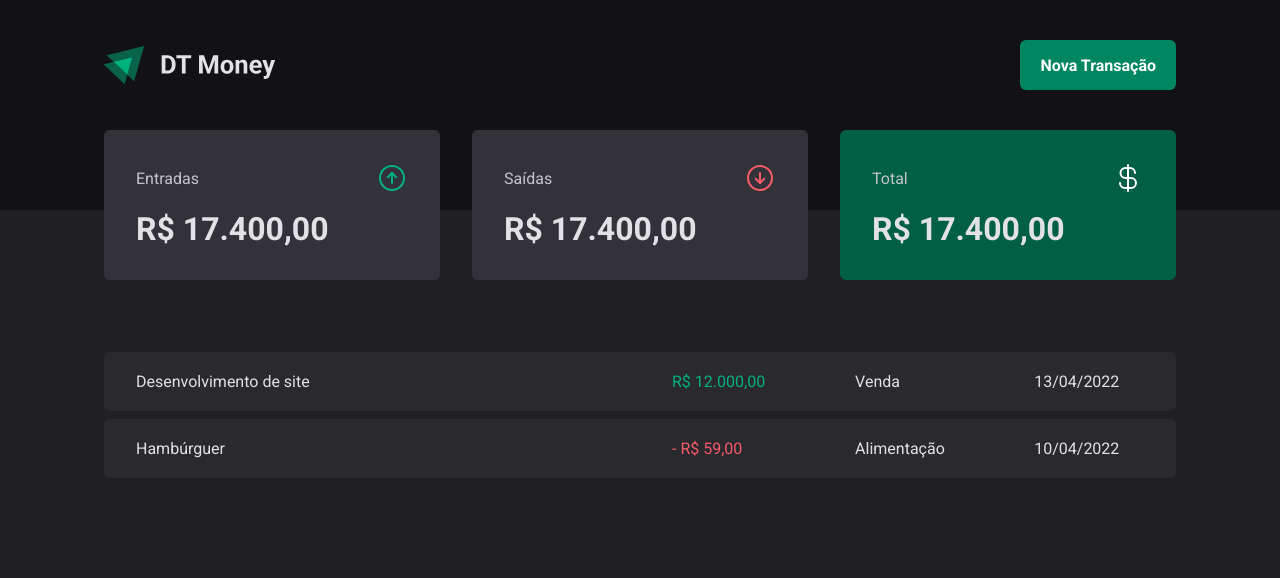
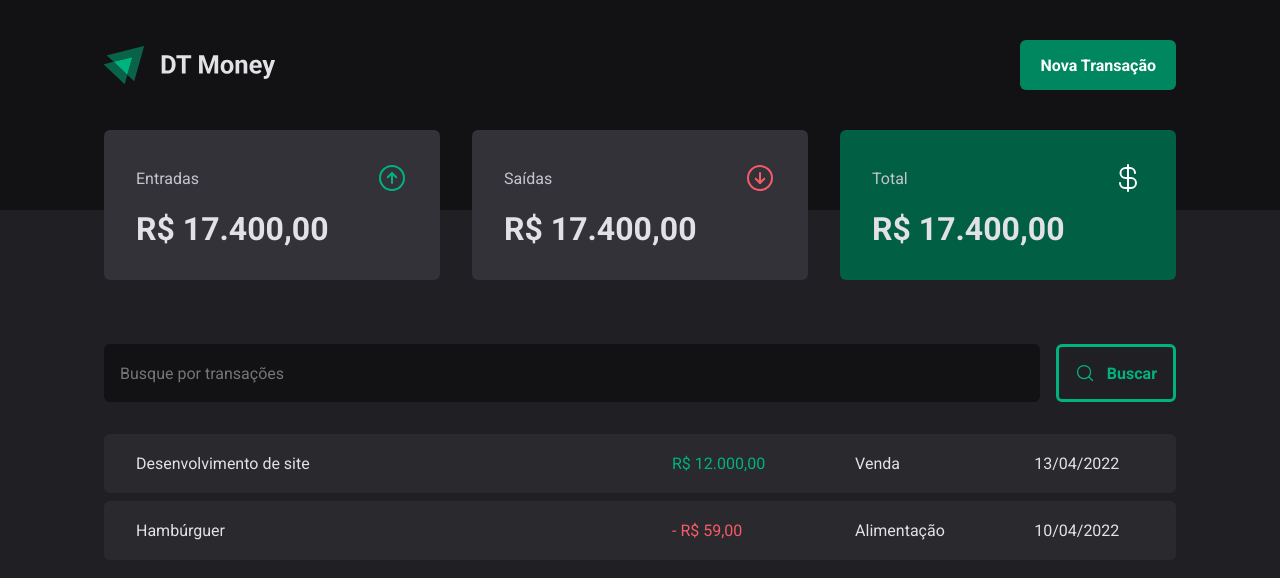
Before and after one commit to danieldagerom/DT-Money, a React (Vite) app: page / in a window 1280 px wide. Shown: the top 578 px of the page. Built offline with nearby package versions, Linux system fonts and the light colour scheme.

Commit message:
Adiciona estilos componente SearchForm

```diff
--- /dev/null
+++ b/src/pages/Transactions/components/SearchForm/index.tsx
@@ -0,0 +1,15 @@
+import { MagnifyingGlass } from "phosphor-react";
+import { SearchFormContainer } from "./styles";
+
+export function SearchForm() {
+    return (
+        <SearchFormContainer>
+            <input type="text" placeholder="Busque por transações"/>
+
+            <button type="submit">
+                <MagnifyingGlass size={20}/>
+                Buscar
+            </button>
+        </SearchFormContainer>
+    )
+}
--- /dev/null
+++ b/src/pages/Transactions/components/SearchForm/styles.ts
@@ -0,0 +1,41 @@
+import styled from "styled-components";
+
+export const SearchFormContainer = styled.form`
+    display: flex;
+    gap: 1rem;
+
+    input {
+        flex: 1;
+        border-radius: 6px;
+        border: 0;
+        background: ${props => props.theme['gray-900']};
+        color: ${props => props.theme['gray-300']};
+        padding: 1rem;
+
+        &::pĺaceholder{
+            color: ${props => props.theme['gray-900']};
+        }
+    }
+    button {
+        display: flex;
+        align-items: center;
+        gap: 0.75rem;
+
+        border: 0;
+        padding: 1rem;
+        background: transparent;
+        border: solid ${props => props.theme['green-300']};
+        color: ${props => props.theme['green-300']};
+        font-weight: bold;
+        border-radius: 6px;
+
+        &:hover {
+            background: ${props => props.theme['green-500']};
+            border-color: ${props => props.theme['green-500']};
+            color: ${props => props.theme.white};
+            transition: background-color 0.2s, color 0.2s, border-color 0.2s;
+        }
+
+
+    }
+`
--- a/src/pages/Transactions/index.tsx
+++ b/src/pages/Transactions/index.tsx
@@ -1,5 +1,6 @@
 import { Header } from "../../components/Header";
 import { Summary } from "../../components/Summary";
+import { SearchForm } from "./components/SearchForm";
 import { PriceHighlight, TransactionsContainer, TransactionsTable } from "./styles";
 
 export function Transactions() {
@@ -8,6 +9,7 @@
             <Header />
             <Summary />
             <TransactionsContainer>
+                <SearchForm />
                 <TransactionsTable>
                     <tbody>
                         <tr>
--- a/src/pages/Transactions/styles.ts
+++ b/src/pages/Transactions/styles.ts
@@ -11,7 +11,7 @@
     width: 100%;
     border-collapse: separate;
     border-spacing: 0 0.5rem;
-    /* margin-top: 1.5rem; */
+    margin-top: 1.5rem;
 
     td {
         padding: 1.25rem 2rem;
```
